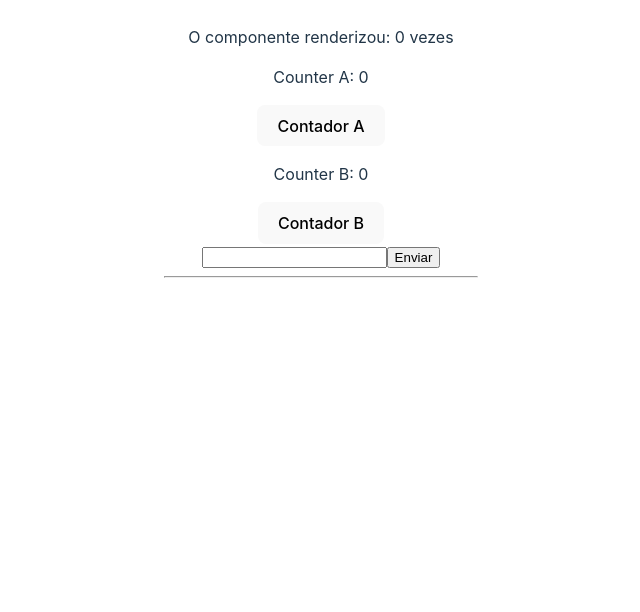
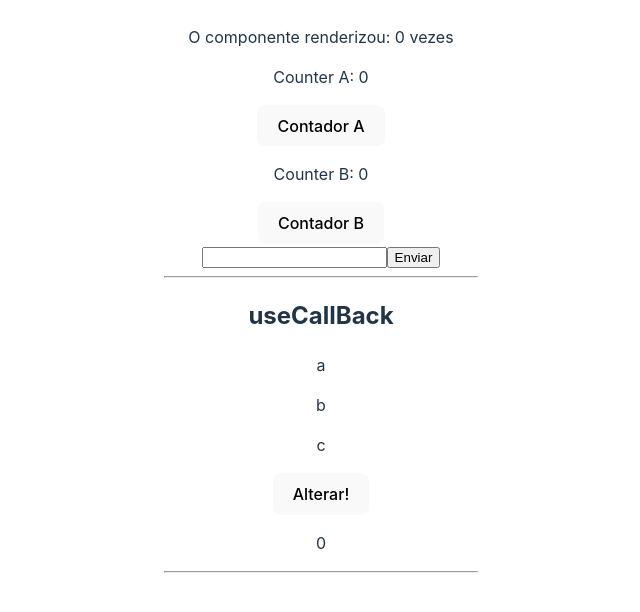
Before and after one commit to rmeIIo/cursoReact, a React (Vite) app in the folder 11_HOOKS/reacthooks/: page / in a window 1280 px wide. Shown: the part 1301-1913 px from the top of the page, without its empty margins (319-959 px from the left). Built offline with nearby package versions, Linux system fonts and the light colour scheme.

Commit message:
useCallback

```diff
--- /dev/null
+++ b/11_HOOKS/reacthooks/src/components/HookUseCallback.jsx
@@ -0,0 +1,22 @@
+import { useCallback, useState } from "react";
+import List from "./List";
+
+const HookUseCallback = () => {
+  const [counter, setCounter] = useState(0);
+
+  const getItemsFromDataBase = useCallback(() => {
+    return ["a", "b", "c"];
+  }, []);
+
+  return (
+    <div>
+      <h2>useCallBack</h2>
+      <List getItems={getItemsFromDataBase} />
+      <button onClick={() => setCounter(counter + 1)}>Alterar!</button>
+      <p>{counter}</p>
+      <hr />
+    </div>
+  );
+};
+
+export default HookUseCallback;
--- /dev/null
+++ b/11_HOOKS/reacthooks/src/components/List.jsx
@@ -0,0 +1,17 @@
+import { useState, useEffect } from "react";
+
+const List = ({ getItems }) => {
+  const [myItems, setMyItems] = useState([]);
+
+  useEffect(() => {
+    console.log("Buscando itens do DB...");
+
+    setMyItems(getItems);
+  }, [getItems]);
+
+  return (
+    <div>{myItems && myItems.map((item) => <p key={item}>{item}</p>)}</div>
+  );
+};
+
+export default List;
--- a/11_HOOKS/reacthooks/src/pages/Home.jsx
+++ b/11_HOOKS/reacthooks/src/pages/Home.jsx
@@ -5,6 +5,7 @@
 import { useContext } from "react";
 import { someContext } from "../components/HookUseContext";
 import HookUseRef from "../components/HookUseRef";
+import HookUseCallback from "../components/HookUseCallback";
 
 const Home = () => {
   const {contextValue} = useContext(someContext);
@@ -20,6 +21,7 @@
       <hr />
 
       <HookUseRef />
+      <HookUseCallback />
     </div>
   );
 };
```
